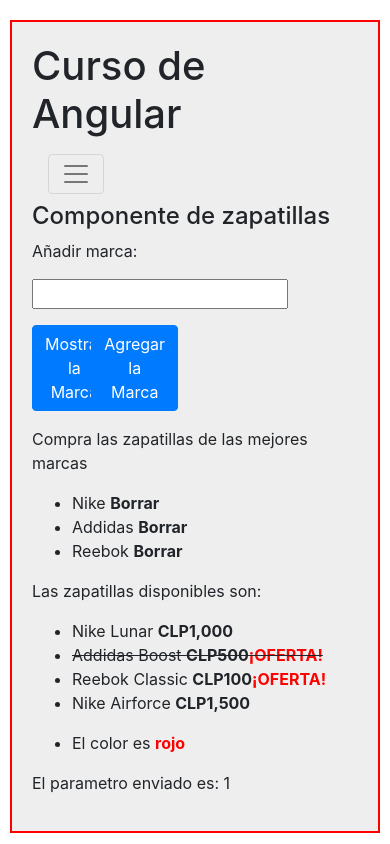
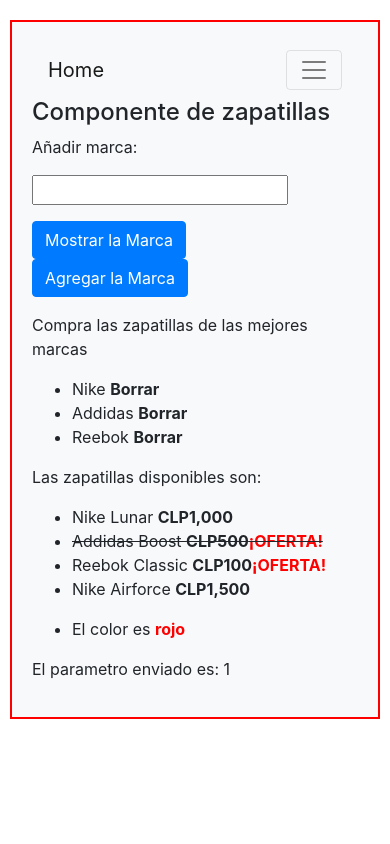
Before and after one commit to dmunozmauro/master-angular, an Angular app: page /zapatillas/1 in a window 390 px wide. Built offline with nearby package versions, Linux system fonts and the light colour scheme.

Commit message:
ultima actualizacion

```diff
--- a/angular.json
+++ b/angular.json
@@ -28,6 +28,8 @@
               "src/styles.css"
             ],
             "scripts": [
+              "./node_modules/jquery/dist/jquery.min.js",
+              "./node_modules/popper.js/dist/umd/popper.js",
               "./node_modules/bootstrap/dist/js/bootstrap.min.js"
             ]
           },
--- a/package.json
+++ b/package.json
@@ -20,6 +20,8 @@
     "@angular/platform-browser-dynamic": "~8.2.0",
     "@angular/router": "~8.2.0",
     "bootstrap": "^4.3.1",
+    "jquery": "^3.4.1",
+    "popper.js": "^1.15.0",
     "rxjs": "~6.4.0",
     "rxjs-compat": "^6.5.3",
     "tslib": "^1.10.0",
--- a/src/app/app.component.html
+++ b/src/app/app.component.html
@@ -5,18 +5,15 @@
     'margin' : '20px 10px 0px 10px',
     'padding' : '20px 20px 20px 20px'
     }">
-    <h1>{{title}}</h1>
 
     <nav class="navbar navbar-expand-lg navbar-light">
+        <a class="navbar-brand" [routerLink]="['/home']">Home <span class="sr-only">(current)</span></a>
         <button class="navbar-toggler" type="button" data-toggle="collapse" data-target="#navbarTogglerDemo01"
             aria-controls="navbarTogglerDemo01" aria-expanded="false" aria-label="Toggle navigation">
             <span class="navbar-toggler-icon"></span>
         </button>
         <div class="collapse navbar-collapse" id="navbarTogglerDemo01">
             <ul class="navbar-nav mr-auto mt-2 mt-lg-0">
-                <li class="nav-item active">
-                    <a class="nav-link" [routerLink]="['/home']">Home <span class="sr-only">(current)</span></a>
-                </li>
                 <li class="nav-item">
                     <a class="nav-link" [routerLink]="['/zapatillas']">Zapatillas <span
                             class="sr-only">(current)</span></a>
@@ -30,19 +27,16 @@
                 </li>
 
                 <li class="nav-item">
-                        <a class="nav-link" [routerLink]="['/contacto']">Contacto <span
-                                class="sr-only">(current)</span></a>
-                    </li>
+                    <a class="nav-link" [routerLink]="['/contacto']">Contacto <span class="sr-only">(current)</span></a>
+                </li>
 
                 <li class="nav-item">
-                    <a class="nav-link" [routerLink]="['/liquido']">Liquido <span
-                            class="sr-only">(current)</span></a>
+                    <a class="nav-link" [routerLink]="['/liquido']">Liquido <span class="sr-only">(current)</span></a>
                 </li>
 
             </ul>
 
         </div>
     </nav>
-
     <router-outlet></router-outlet>
 </div>
--- a/src/app/app.component.ts
+++ b/src/app/app.component.ts
@@ -10,10 +10,15 @@
   title = 'Curso de Angular';
   public color: string;
   public fondo: string;
+  public navbarOpen: boolean = false;
 
   constructor() {
     this.color = configuracion.color;
     this.fondo = configuracion.fondo;
   }
 
+  /* toggleNavbar() {
+    this.navbarOpen = !this.navbarOpen;
+  } */
+
 }
--- a/src/app/models/configuracion.ts
+++ b/src/app/models/configuracion.ts
@@ -1,6 +1,6 @@
 export var configuracion = {
     color: "red",
-    fondo: "#eee",
+    fondo: "#f8f9fa",
     tittulo: "Diego",
     descripcion: "prueba de json con ts"
 };
--- a/src/app/peticiones/peticiones.component.html
+++ b/src/app/peticiones/peticiones.component.html
@@ -1,11 +1,12 @@
-<input type="text" [(ngModel)]="userId" (keyup.enter)="carga()">
+<h4>Componente Peticiones</h4>
+<input type="text" class="form-control" [(ngModel)]="userId" (keyup.enter)="carga()">
 
 <div *ngIf="!user">
     Cargando
 </div>
 
 <div *ngIf="user">
-    <h2>Name: {{user.first_name + ' ' + user.last_name}} </h2>
+    <h6>Name: {{user.first_name + ' ' + user.last_name}} </h6>
 
     <img src="{{user.avatar}}" width="200px">
 </div>
--- a/src/app/zapatillas/zapatillas.component.html
+++ b/src/app/zapatillas/zapatillas.component.html
@@ -6,10 +6,10 @@
         <input type="text" [(ngModel)]="mi_marca">
     </div>
     <div class="row">
-        <div class="col-2">
+        <div class="col-sm-2 col-lg-2">
             <button class="btn btn-primary" (click)="getMarca()">Mostrar la Marca</button>
         </div>
-        <div class="col-2">
+        <div class="col-sm-2 col-lg-2">
             <button class="btn btn-primary" (click)="addMarca()">Agregar la Marca</button>
         </div>
     </div>
```
Also changed, not shown: 1 other file (tests, documents, lock files or other folders).
